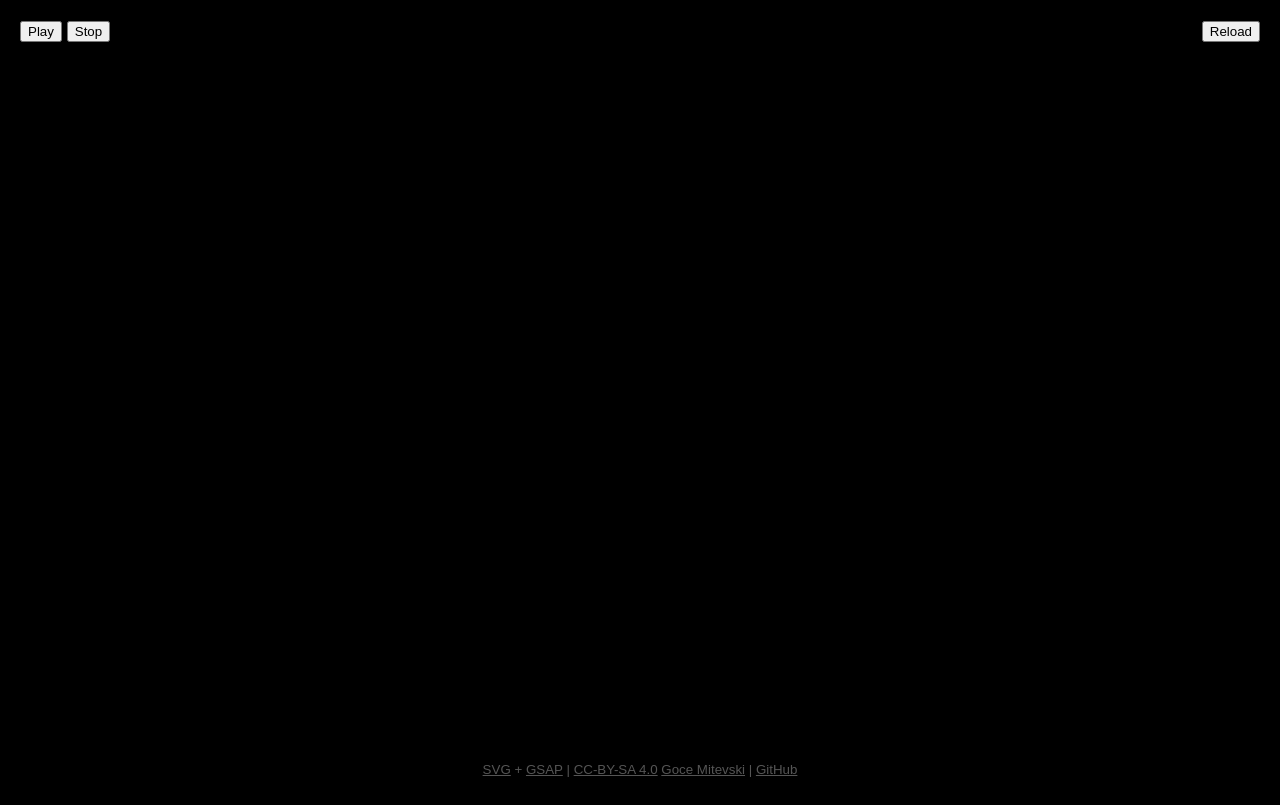
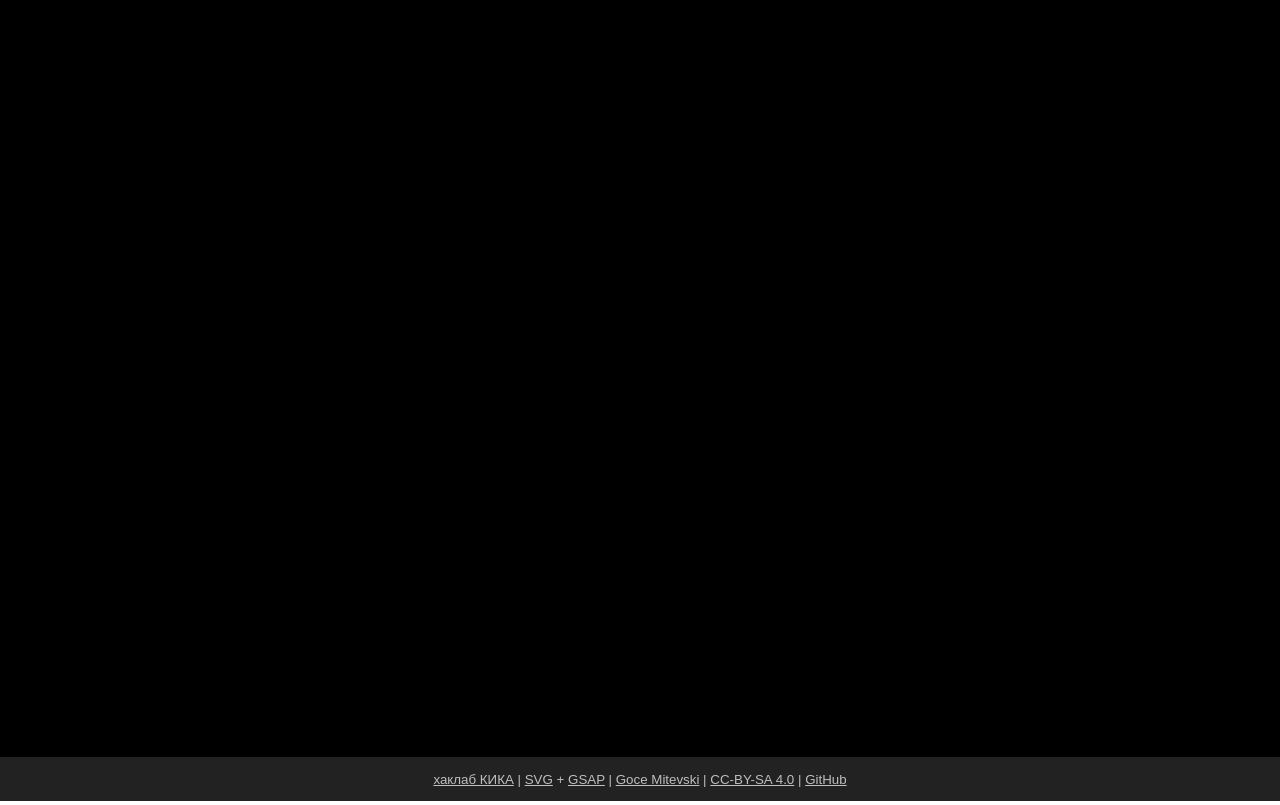
Before and after one commit to gocemitevski/six-years-hacklab, a plain HTML site: page index.html in a window 1280 px wide. Drawn offline with Linux system fonts and the light colour scheme.

Commit message:
comment controls out + update footer links

```diff
--- a/index.html
+++ b/index.html
@@ -9,7 +9,7 @@
     </head>
     <body>
         <div class="presentation">
-            <div class="controls">
+            <!--<div class="controls">
                 <div class="left">
                     <button id="playPresentation">Play</button>
                     <button id="stopPresentation">Stop</button>
@@ -17,15 +17,14 @@
                 <div class="right">
                     <button id="reloadPresentation">Reload</button>
                 </div>
-            </div>
-            <object id="syhl" type="image/svg+xml" data="svg/six-years-kika-hacklab-poster-o.svg" style="width: auto; height: 100vh;">
+            </div>-->
+            <object id="syhl" type="image/svg+xml" data="svg/six-years-kika-hacklab-poster-o.svg" style="width: auto; height: 94vh;">
                 <!-- Fallback -->
                 <h1>Six Years <a href="http://b10g.spodeli.org/">KIKA Hacklab</a> presentation</h1>
                 <p>Sorry, your browser does not support SVG.</p>
             </object>
-            <div class="credits">
-                <p><a href="http://www.w3.org/Graphics/SVG/">SVG</a> + <a href="http://greensock.com/gsap">GSAP</a> | <a href="https://creativecommons.org/licenses/by-sa/4.0/legalcode">CC-BY-SA 4.0</a> <a href="http://www.nicer2.com/">Goce Mitevski</a> | <a href="https://github.com/gocemitevski/six-years-hacklab">GitHub</a></p>
-            </div>
+        </div>
+        <div class="credits"><a rel="external" href="http://b10g.spodeli.org/">хаклаб КИКА</a> | <a rel="external" href="http://www.w3.org/Graphics/SVG/">SVG</a> + <a rel="external" href="http://greensock.com/gsap">GSAP</a> | <a rel="author" href="http://www.nicer2.com/">Goce Mitevski</a> | <a rel="license" href="https://creativecommons.org/licenses/by-sa/4.0/legalcode">CC-BY-SA 4.0</a> | <a rel="external" href="https://github.com/gocemitevski/six-years-hacklab">GitHub</a>
         </div>
         <script src="js/greensock-js/src/minified/TweenMax.min.js"></script>
         <script src="js/animations.min-nb.js"></script>
--- a/scss/style.scss
+++ b/scss/style.scss
@@ -53,8 +53,9 @@ h6{
 }
 
 .credits{
-    width: 100%;
-    position: absolute;
+    color: #BFBFBF;
+    background: #222;
+    padding: 1.83vh 0;
+    text-align: center;
     font-size: 10pt;
-    bottom: 10px;
 }
```
Also changed, not shown: css/style.css, 1 other file.
